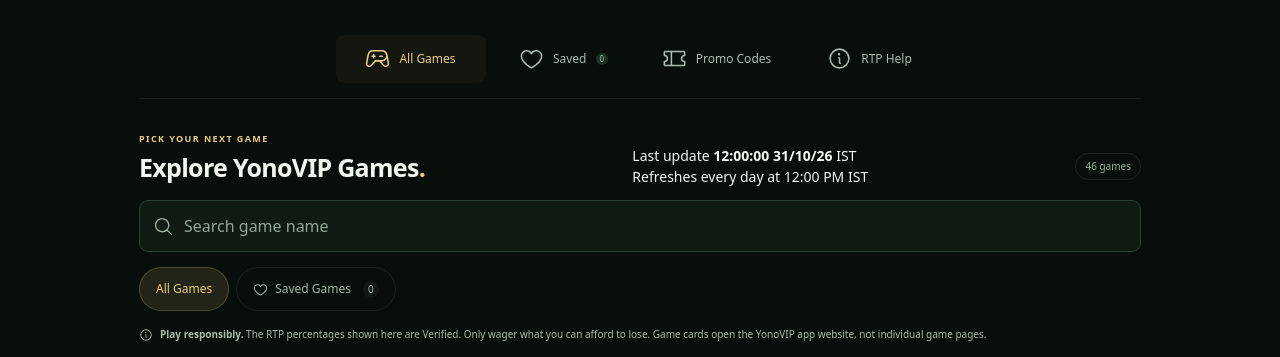
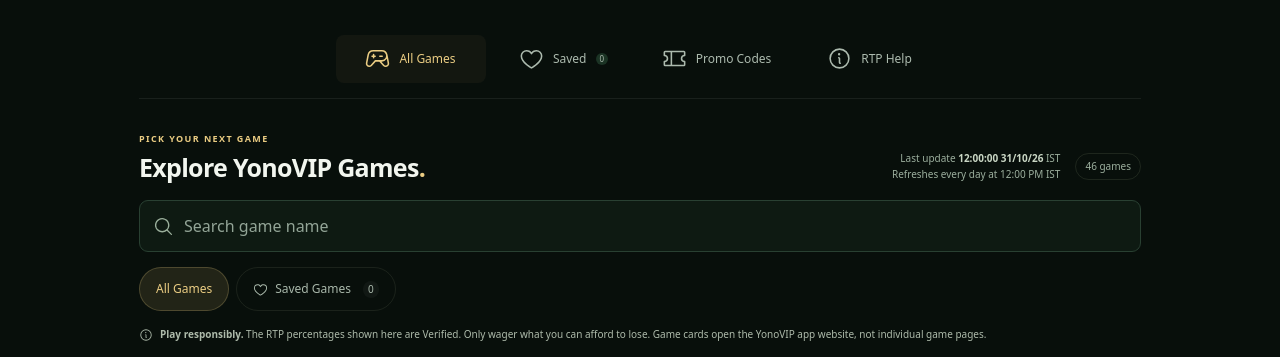
Before and after one commit to ghazalsami1347/yonovip-rtp, a plain HTML site: page index.html in a window 1280 px wide. Shown: the part 397-754 px from the top of the page. Drawn offline with Linux system fonts and the light colour scheme.

Commit message:
Add files via upload

```diff
--- a/games.css
+++ b/games.css
@@ -39,3 +39,5 @@
   .download-dock>div{grid-row:2;min-height:52px;max-width:calc(100% - 175px);display:flex;flex-direction:column;justify-content:center;align-items:flex-start}
   #toast{bottom:calc(154px + env(safe-area-inset-bottom))}
 }
+
+.rtp-updated{margin-left:auto;text-align:right;color:#9caf9e;font-size:10px;line-height:1.6}.rtp-updated b{color:#c9d6c4;font-weight:600;font-variant-numeric:tabular-nums}
```
